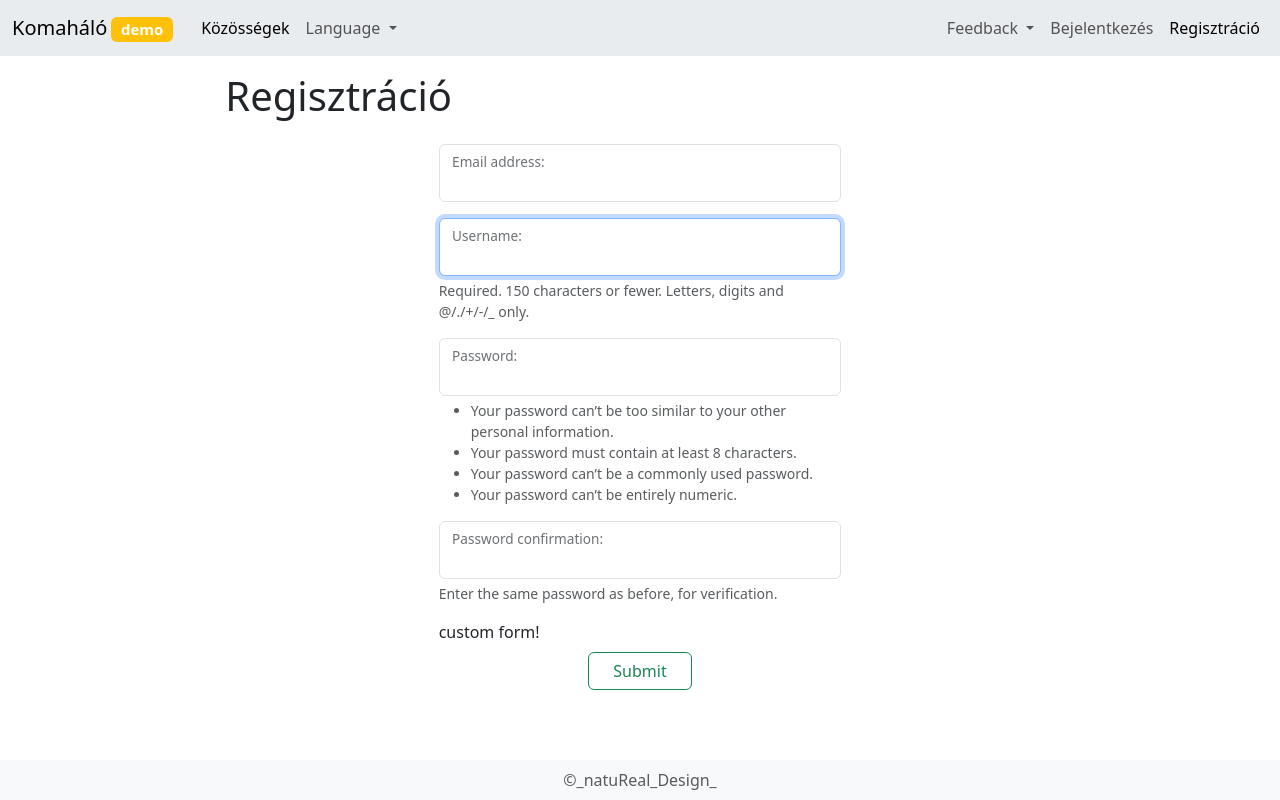
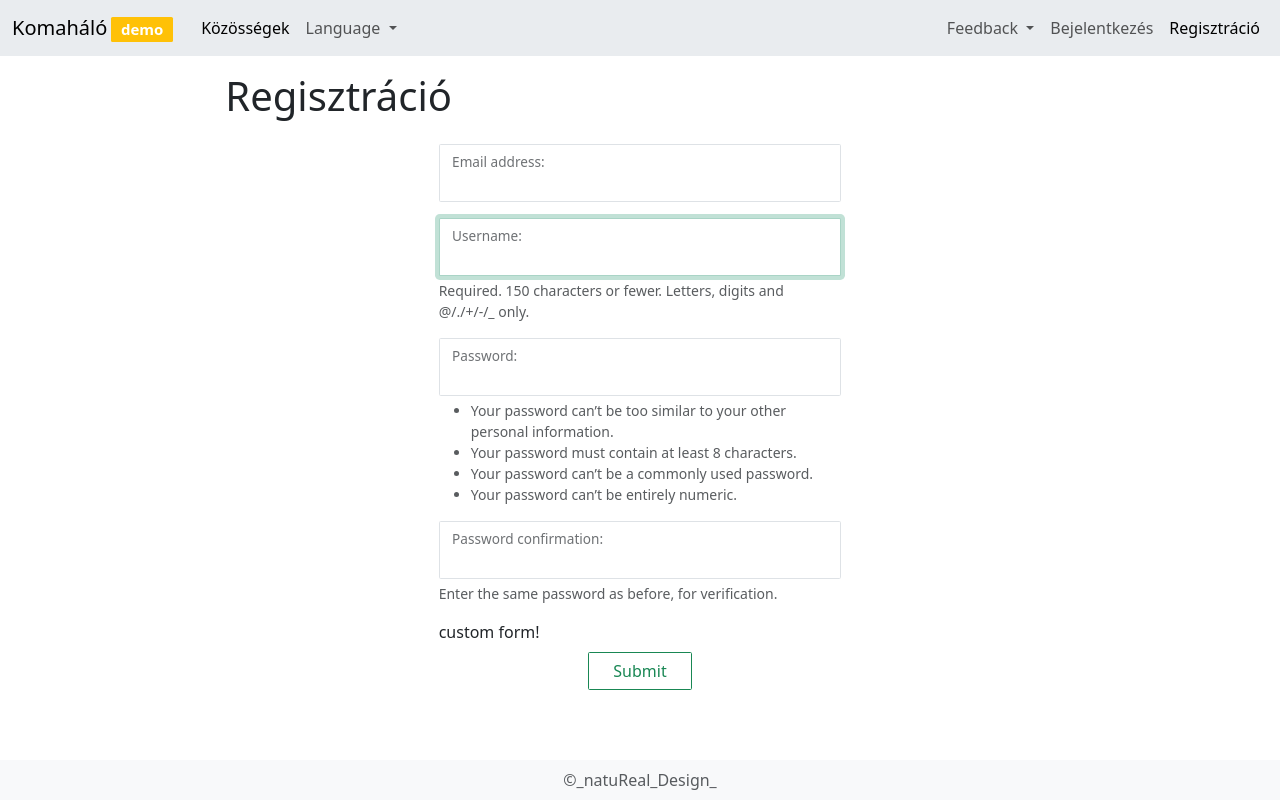
Before and after one commit to proofone/zoldweb, a Django app: page /register/ in a window 1280 px wide. Run offline with Django 4.2, Linux system fonts and the light colour scheme; style sheets or scripts are compiled from the project's sources.

Commit message:
Rebase files on dev 1

```diff
--- a/brahma/templates/brahma/base.html
+++ b/brahma/templates/brahma/base.html
@@ -6,15 +6,15 @@
     <meta charset="utf-8">
     <meta name="viewport" content="width=device-width, initial-scale=1">
     <link rel="icon" type="image/x-icon" href="{% static "favicon.ico" %}">
-    <link rel="stylesheet" href="{% static "css/bootstrap.min.css" %}">
+    <link rel="stylesheet" href="{% static "css/main.css" %}">
     <script src="{% static "js/bootstrap.bundle.min.js" %}"></script>
 
 </head>
 <body>
 <div id="main-container" class="container-fluid p-0">
   {% block nav %}{% include "brahma/nav.html" %}{% endblock nav %}
-  <div class="row mx-0">
-    <div id="content" class="col-12 col-md-8 offset-md-2 pb-5">
+  <div class="row">
+    <div id="content" class="col-12 col-md-8 offset-md-2">
       {% block content %}
       <h1>
           News Feed
```
Also changed, not shown: brahma/templates/brahma/index.html (+4 -4 lines).
